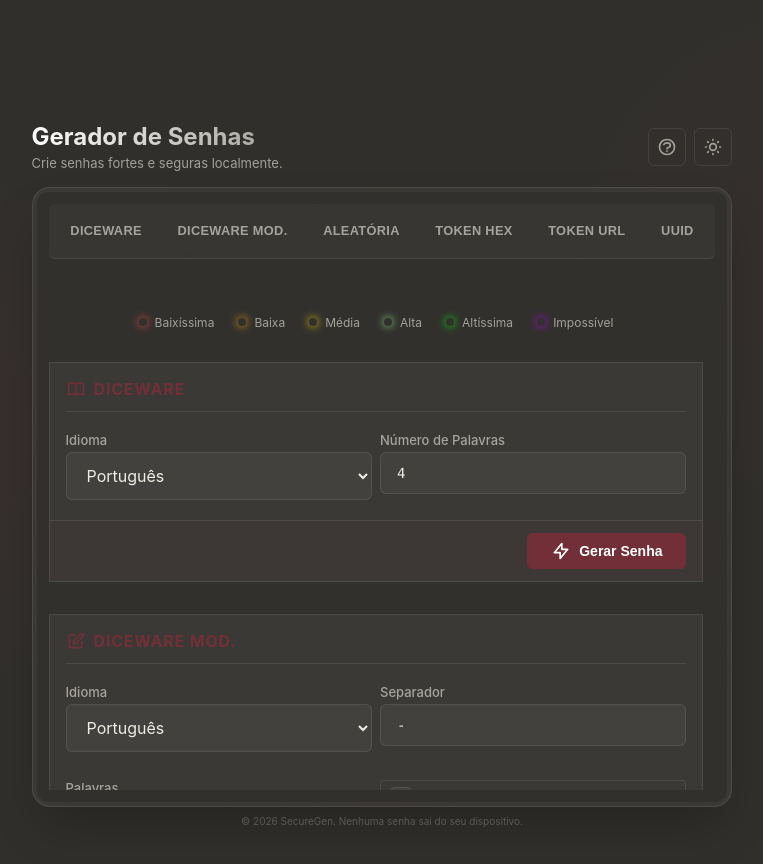
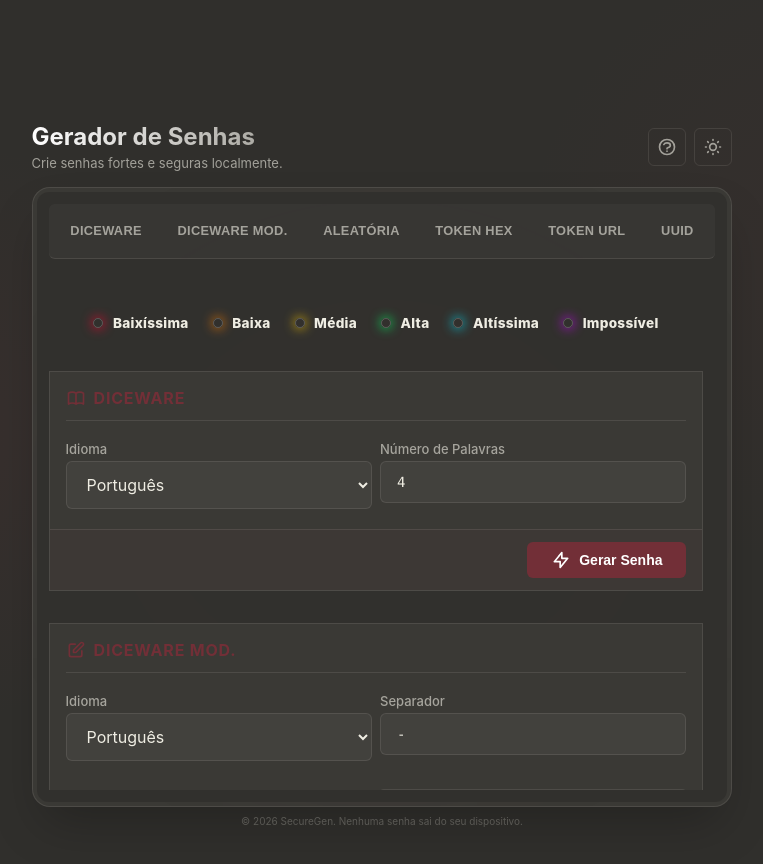
Before and after one commit to luizggfonseca/gerador_senhas, a React app in the folder frontend/: page / in a window 1280 px wide. Shown: the whole page, without its empty margins (258-1021 px from the left). Built offline with nearby package versions, Linux system fonts and the light colour scheme; the HTML template or start-up script is replaced by a standard one.

Commit message:
style: legenda de entropia com cores vibrantes e negrito

```diff
--- a/frontend/src/components/ModalSeguranca.jsx
+++ b/frontend/src/components/ModalSeguranca.jsx
@@ -9,12 +9,12 @@ export default function ModalSeguranca({ result, metadata, onClose, onGenerate }
 
     const getEntropyColor = (label) => {
         const colors = {
-            'Baixíssima': '#ff4d4d',
-            'Baixa': '#ffa500',
-            'Média': '#ffd700',
-            'Alta': '#98fb98',
-            'Altíssima': '#00ff00',
-            'Impossível': '#bf00ff'
+            'Baixíssima': '#ff0033',
+            'Baixa': '#ff8000',
+            'Média': '#ffcc00',
+            'Alta': '#00ff66',
+            'Altíssima': '#00e5ff',
+            'Impossível': '#cc00ff'
         };
         return colors[label] || 'var(--accent)';
     };
--- a/frontend/src/index.css
+++ b/frontend/src/index.css
@@ -600,47 +600,51 @@ body {
   align-items: center;
   gap: 1.5rem;
   padding: 0.5rem;
-  margin-bottom: 1.5rem;
-  font-size: 0.75rem;
-  color: var(--text-secondary);
+  margin-bottom: 2rem;
+  font-size: 0.85rem;
+  color: var(--text-primary);
   flex-wrap: wrap;
 }
 
 .legend-item {
   display: flex;
   align-items: center;
-  gap: 0.5rem;
+  gap: 0.6rem;
+  font-weight: 800;
+  /* Super Negrito */
+  letter-spacing: 0.02em;
 }
 
 .legend-dot {
-  width: 8px;
-  height: 8px;
+  width: 10px;
+  height: 10px;
   border-radius: 50%;
-  box-shadow: 0 0 8px currentColor;
+  box-shadow: 0 0 12px currentColor;
+  border: 1px solid rgba(255, 255, 255, 0.2);
 }
 
 .legend-baixissima {
-  color: #ff4d4d;
+  color: #ff0033;
 }
 
 .legend-baixa {
-  color: #ffa500;
+  color: #ff8000;
 }
 
 .legend-media {
-  color: #ffd700;
+  color: #ffcc00;
 }
 
 .legend-alta {
-  color: #98fb98;
+  color: #00ff66;
 }
 
 .legend-altissima {
-  color: #00ff00;
+  color: #00e5ff;
 }
 
 .legend-impossivel {
-  color: #bf00ff;
+  color: #cc00ff;
 }
 
 /* Dashboard Sections */
```
Also changed, not shown: 1 other file (tests, documents, lock files or other folders).
